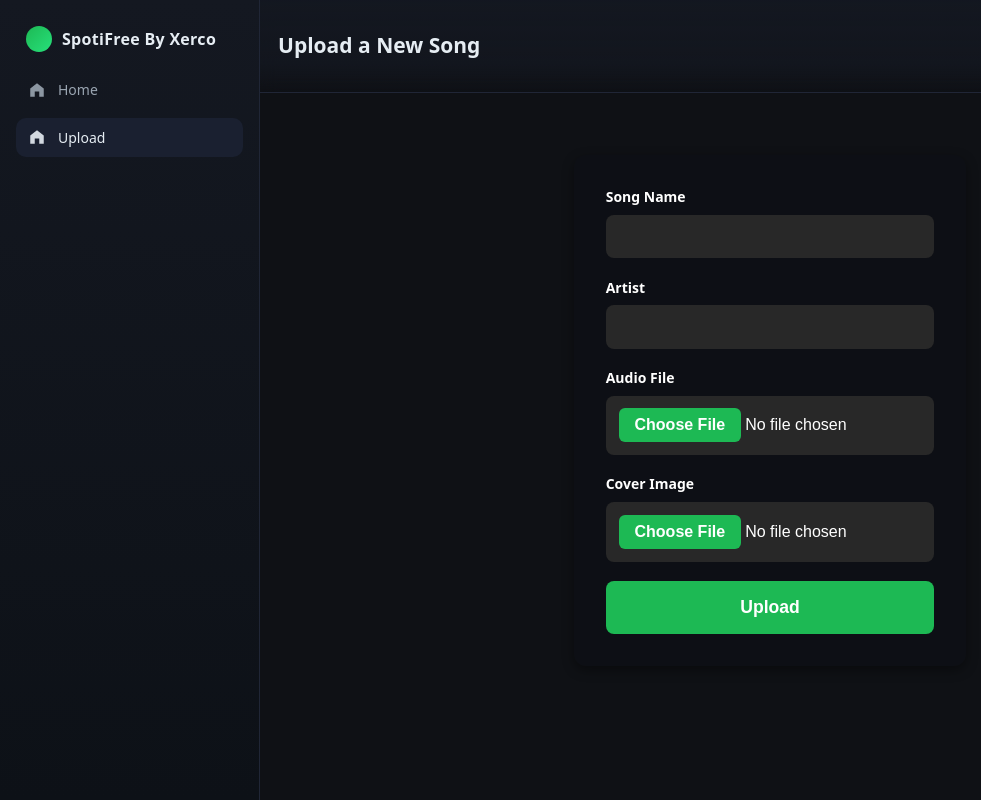
After one commit to XercoDylan/SpotiFree, a Flask app: page /upload in a window 1280 px wide. The commit adds this page. Shown: the whole page, without its empty margins (0-981 px from the left). Run offline with Flask 3, Linux system fonts and the light colour scheme.

Commit message:
Finally Done

```diff
--- a/server.py
+++ b/server.py
@@ -2,15 +2,18 @@ from flask import Flask, render_template, request, jsonify
 from waitress import serve
 from firebase import *
 from songs import *
+
 app = Flask(__name__)
 
 
 @app.route("/")
-@app.route("/index")
+@app.route("/home")
 def home():
     return render_template("home.html")
 
-
+@app.route("/upload")
+def upload():
+    return render_template("upload.html")
 
 @app.route("/get_songs")
 def get_songs():
@@ -24,6 +27,19 @@ def play_song():
      return getSongs()["object"][song_id].play()
 
 
+@app.route("/upload_song", methods=["POST"])
+def upload_song():
+    audioFile = request.files.get("audioFile")
+    artistName = request.form.get("artistName")
+    songName = request.form.get("songName")
+    coverImage = request.files.get("coverImage")
+
+
+    if not audioFile or not artistName or not songName or not coverImage:
+        return jsonify({"error": "Some files are missing"}), 400
+
+    return uploadSong(audioFile, artistName, songName, coverImage)
+
 
 if __name__ == "__main__":
     print("******RUNNING WEB APPLICATION******")
--- a/songs.py
+++ b/songs.py
@@ -43,6 +43,7 @@ def getCurrentSong():
 
 def getSongs():
     print("******GETTING SONGS******")
+    initializeSongs()
     return songs
 
 def initializeSongs():
--- a/static/client.js
+++ b/static/home.js
@@ -7,6 +7,7 @@ async function fetchSongs() {
 
 async function init() {
     const songs = await fetchSongs()
+    console.log(songs)
     createSongs(songs)
     initializeSearch()
 }
@@ -14,5 +15,6 @@ async function init() {
 
 
 document.addEventListener("DOMContentLoaded", () => {
+    console.log("GGGGG")
     init()
 })
--- a/static/styles.css
+++ b/static/styles.css
@@ -528,3 +528,65 @@
 .queue-panel ul li:hover {
     background: var(--hover);
 }
+
+  .upload-form {
+    display: flex;
+    flex-direction: column;
+    gap: 1.2rem;
+    max-width: 400px;
+    margin: 2rem auto;
+    padding: 2rem;
+    background: #01061d15;
+    border-radius: 12px;
+    box-shadow: 0 4px 12px rgba(0,0,0,0.4);
+  }
+
+  .upload-form label {
+    font-weight: 600;
+    margin-bottom: 0.5rem;
+    display: block;
+    color: #fff;
+  }
+
+  .upload-form input[type="text"],
+  .upload-form input[type="file"] {
+    width: 100%;
+    padding: 0.8rem;
+    border-radius: 8px;
+    border: none;
+    background: #282828; /* Darker, matches theme */
+    color: #fff;
+    font-size: 1rem;
+    box-sizing: border-box;
+  }
+
+  .upload-form input::file-selector-button {
+    background: #1db954;
+    border: none;
+    padding: 0.5rem 1rem;
+    border-radius: 6px;
+    color: white;
+    font-weight: 600;
+    cursor: pointer;
+    transition: background 0.2s ease;
+  }
+
+  .upload-form input::file-selector-button:hover {
+    background: #1ed760;
+  }
+
+  .upload-form button {
+    padding: 1rem;
+    border: none;
+    border-radius: 8px;
+    background: #1db954;
+    color: white;
+    font-size: 1.1rem;
+    font-weight: 600;
+    cursor: pointer;
+    transition: background 0.2s ease;
+  }
+
+  .upload-form button:hover {
+    background: #1ed760;
+  }
--- /dev/null
+++ b/static/upload.js
@@ -0,0 +1,64 @@
+async function Upload(formData) {
+    try {
+        const response = await fetch("/upload_song", {
+            method: "POST",
+            body: formData
+        });
+
+
+        const result = await response.json();
+        console.log(response.ok)
+        if (response.ok) {
+            alert("Song uploaded successfully!");
+            console.log("Upload success:", result);
+        } else {
+            alert("Something went wrong while uploading.");
+        }
+
+    } catch (error) {
+        console.error("Upload error:", error);
+        alert("Something went wrong while uploading.");
+    }
+}
+
+
+
+async function initializeUpload() {
+    document.getElementById("uploadForm").addEventListener("submit", function (event) {
+        event.preventDefault();
+
+        console.log("INITIALIZED")
+
+        const songName = document.getElementById("songName").value.trim();
+        const artistName = document.getElementById("artistName").value.trim();
+        const audioFile = document.getElementById("audioFile").files[0];
+        const coverImage = document.getElementById("coverImage").files[0];
+
+        if (!songName || !artistName || !audioFile || !coverImage) {
+            alert("Please fill in all fields before uploading.");
+            return;
+        }
+
+        alert(`Uploading "${songName}" by ${artistName}...`);
+
+        const formData = new FormData();
+        formData.append("songName", songName);
+        formData.append("artistName", artistName);
+        formData.append("audioFile", audioFile);
+        formData.append("coverImage", coverImage);
+        console.log(coverImage)
+        Upload(formData)
+    })
+}
+
+
+
+function init() {
+    initializeUpload()
+}
+
+
+
+document.addEventListener("DOMContentLoaded", () => {
+    init()
+})
--- /dev/null
+++ b/templates/upload.html
@@ -0,0 +1,66 @@
+<!doctype html>
+<html lang="en">
+<head>
+  <meta charset="utf-8" />
+  <meta name="viewport" content="width=device-width, initial-scale=1" />
+  <title>Upload Song - SpotiFree</title>
+  <link rel="stylesheet" href="../static/styles.css">
+</head>
+<body>
+  <aside class="sidebar" aria-label="Sidebar">
+    <div class="brand" aria-label="App brand">
+      <div class="brand-logo" aria-hidden="true"></div>
+      <h1>SpotiFree By Xerco</h1>
+    </div>
+
+    <nav class="nav" aria-label="Primary">
+      <a href="/">
+        <svg viewBox="0 0 24 24" fill="currentColor" aria-hidden="true"><path d="M12 3l9 7v11h-6v-7H9v7H3V10l9-7z"/></svg>
+        <span>Home</span>
+      </a>
+    </nav>
+
+    <nav class="nav" aria-label="Primary">
+      <a href="/upload" aria-current="page">
+        <svg viewBox="0 0 24 24" fill="currentColor" aria-hidden="true"><path d="M12 3l9 7v11h-6v-7H9v7H3V10l9-7z"/></svg>
+        <span>Upload</span>
+      </a>
+    </nav>
+  </aside>
+
+  <main class="main">
+    <header class="topbar">
+      <h2>Upload a New Song</h2>
+    </header>
+
+    <div class="content">
+      <section class="section">
+        <form id="uploadForm" class="upload-form">
+          <div>
+            <label for="songName">Song Name</label>
+            <input type="text" id="songName" name="songName" required />
+          </div>
+
+          <div>
+            <label for="artistName">Artist</label>
+            <input type="text" id="artistName" name="artistName" required />
+          </div>
+
+          <div>
+            <label for="audioFile">Audio File</label>
+            <input type="file" id="audioFile" name="audioFile" accept="audio/*" required />
+          </div>
+
+          <div>
+            <label for="coverImage">Cover Image</label>
+            <input type="file" id="coverImage" name="coverImage" accept="image/*" required />
+          </div>
+
+          <button type="submit">Upload</button>
+        </form>
+      </section>
+    </div>
+  </main>
+  <script type="module" src="/static/upload.js"></script>
+</body>
+</html>
```
Also changed, not shown: firebase.py (+102 -0 lines), static/player.js (+4 -5 lines), static/songs.js (+29 -26 lines), templates/home.html (+11 -4 lines), templates/signup.html (added, +34 -0 lines), 1 other file.
